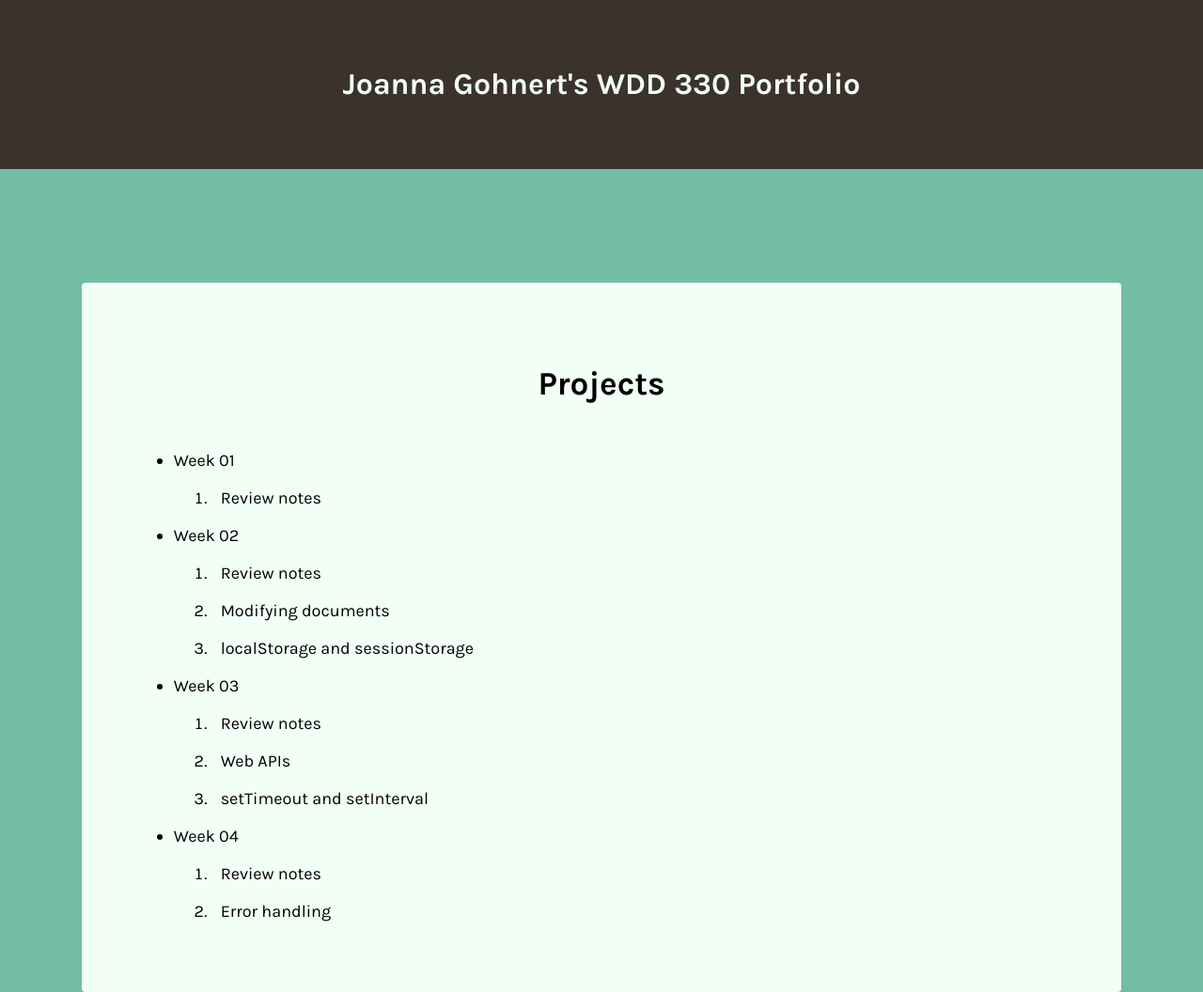
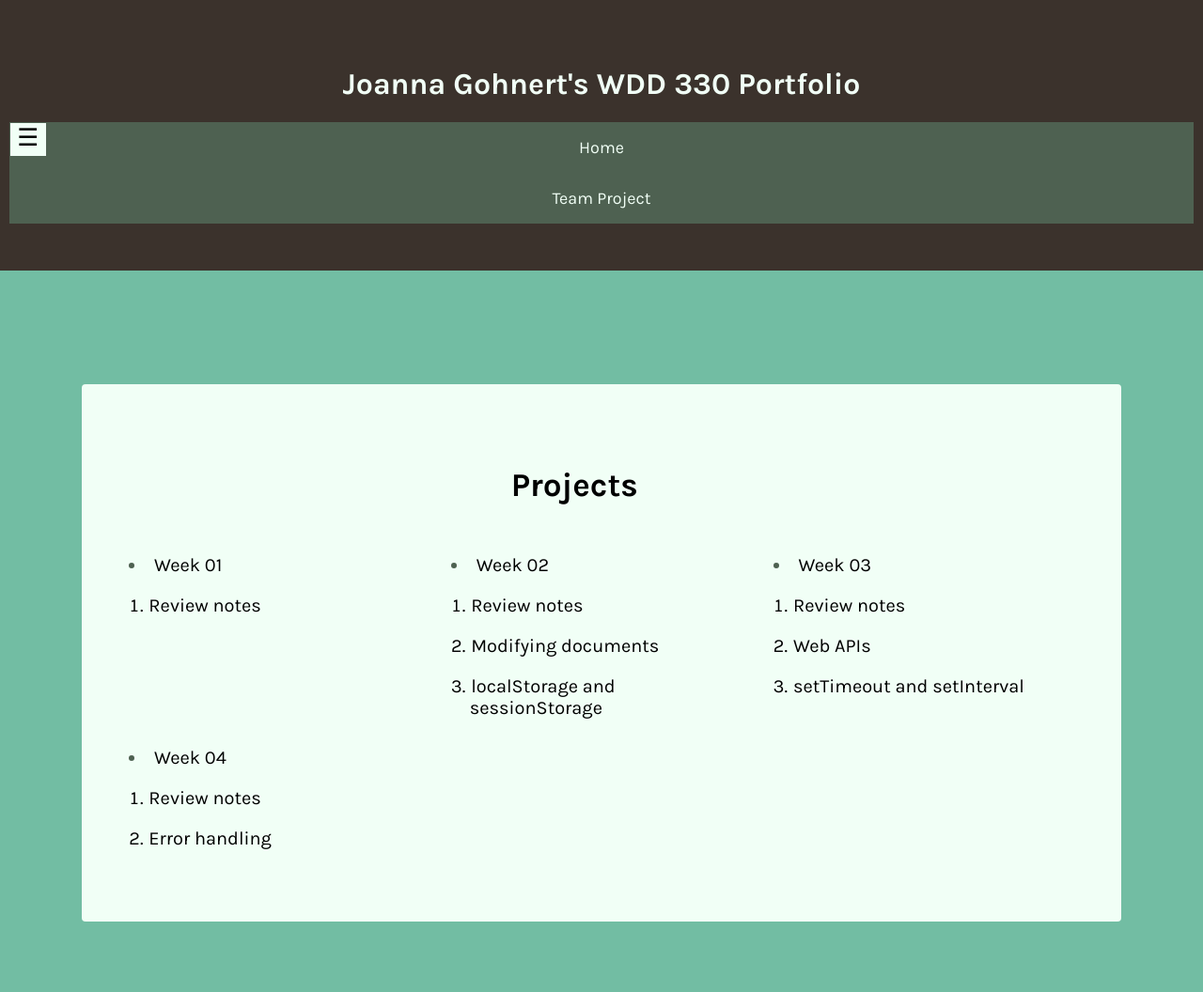
Before and after one commit to Jgohnert/wdd330, a plain HTML site: page index.html in a window 1280 px wide. Shown: the top 1056 px of the page at 94% size. Drawn offline with Linux system fonts and the light colour scheme.

Commit message:
Added a grid to the activity lists and included an unfinished navigation menu.

```diff
--- a/index.html
+++ b/index.html
@@ -14,6 +14,11 @@
   <body>
     <header>
       <h1>Joanna Gohnert's WDD 330 Portfolio</h1>
+      <button id="menu" type="button"></button>
+      <nav class="navigation">
+        <a href="https://jgohnert.github.io/wdd330/">Home</a>
+        <a href="https://github.com/sjjunker/team9_project/tree/main/src" target="_blank">Team Project</a>
+      </nav>
     </header>
     <main>
       <section>
@@ -23,5 +28,6 @@
     </main>
     <footer>Joanna Gohnert</footer>
     <script src="scripts/activity-links.js"></script>
+    <script src="scripts/menu.js"></script>
   </body>
 </html>
--- a/scripts/activity-links.js
+++ b/scripts/activity-links.js
@@ -15,10 +15,8 @@ const displayActivity = (activities) => {
     activities.forEach((activity) => {
         let activityList = document.createElement('li');
         let activityTitle = document.createTextNode(`Week ${activity.week}`);
-        let blankLine = document.createElement('p')
 
         activityList.appendChild(activityTitle);
-        blankLine.appendChild(activityList);
 
         let numberedList = document.createElement('ol');
 
@@ -27,18 +25,12 @@ const displayActivity = (activities) => {
             let linkList = document.createElement('a');
             linkList.href = link.url.startsWith('http') ? link.url : mainURL + link.url;
             linkList.textContent = link.title;
-            let anotherBlankLine = document.createElement('p')
 
-            anotherBlankLine.appendChild(linkList)
-            numberedList.appendChild(anotherBlankLine);
 
             myLinks.appendChild(linkList);
             numberedList.appendChild(myLinks);
 
         });
-
-        blankLine.appendChild(numberedList);
-        allActivities.appendChild(blankLine);
 
         activityList.appendChild(numberedList);
         allActivities.appendChild(activityList);
--- a/styles/base.css
+++ b/styles/base.css
@@ -26,9 +26,55 @@ footer {
     text-align: center;
 }
 
+#menu {
+	font-size: 1.6rem;
+	border: 0;
+	background: var(--accent-color3);
+ 	position: absolute;
+	left: 0.2rem;
+    margin: 0.1rem 0.5rem;
+    padding: 0px 8px 5px 7px;
+}
+
+#menu::before {
+    color: #000000;
+    content: "☰";
+}
+
+#menu.open::before {
+	content: "✖";
+    color: #fff;
+}
+
+.navigation {
+	display: flex;
+	flex-direction: column;
+	color: var(--accent-color3);
+    background: var(--accent-color2);
+    font-size: 18px;
+}
+
+.navigation a {
+	/* display: none; */
+	padding: 1rem;
+	text-align: center;
+	text-decoration: none;
+    color: var(--accent-color3)
+
+
+}
+
+.navigation a:hover {
+	background: var(--accent-color1);
+	font-weight: 900;
+}
+
+.open a {
+	display: block;
+}
+
 main {
     padding: 5%;
-    height: 100%;
     background: var(--primary-color);
 }
 
@@ -46,10 +92,26 @@ section {
     font-size: 20px;
 }
 
+li {
+    margin-top: 20px;
+}
+
+ul > li::marker {
+    color: var(--accent-color2);
+}
+
+ul > li {
+    margin-top: 60px;
+}
+
+ol {
+    margin-left: -20px;
+}
+
 section a {
     text-decoration: none;
     color: black;
-    padding: 10px;
+    padding: 1px;
 }
 
 section a:hover {
--- a/styles/large.css
+++ b/styles/large.css
@@ -3,4 +3,15 @@
     h2 {
         margin-bottom: 5%;
     }
+
+    ul {
+        display: grid;
+        grid-template-columns: 1fr 1fr 1fr;
+        padding-left: 50px;
+        grid-gap: 30px;
+    }
+
+    ul > li {
+        margin-top: 0px;
+    }
 }
--- a/styles/medium.css
+++ b/styles/medium.css
@@ -5,6 +5,23 @@
     }
 
     section {
-        font-size: 18px;
+        font-size: 20px;
+        padding: 5% 5% 5% 0%;
     }
+
+    .activity {
+        padding-left: 0%;
+    }
+
+    ul {
+        display: grid;
+        grid-template-columns: 1fr 1fr;
+        list-style-position: inside;
+    }
+
+    ol {
+        list-style-position: inside;
+        text-indent: -1em;
+    }
+
 }
```
Also changed, not shown: scripts/menu.js (added).
